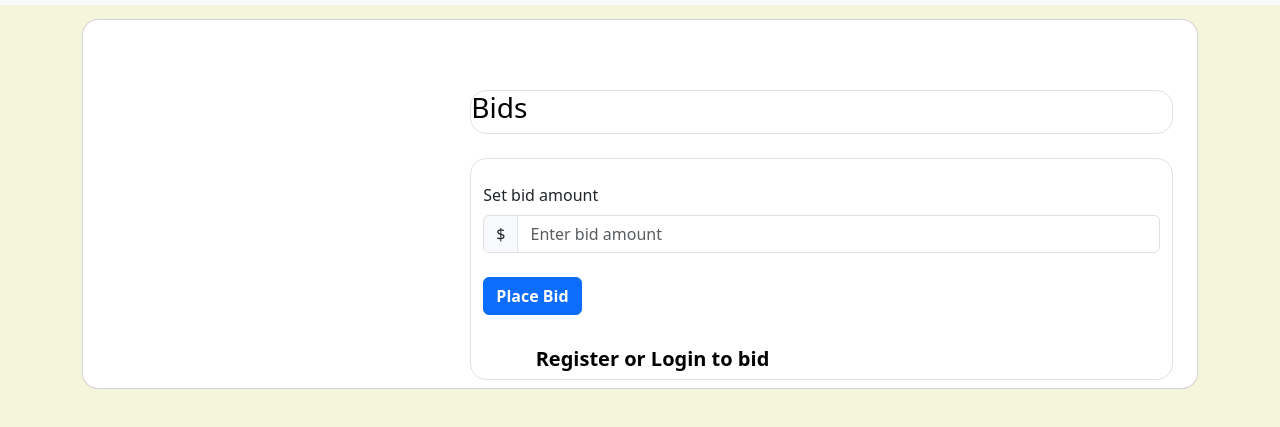
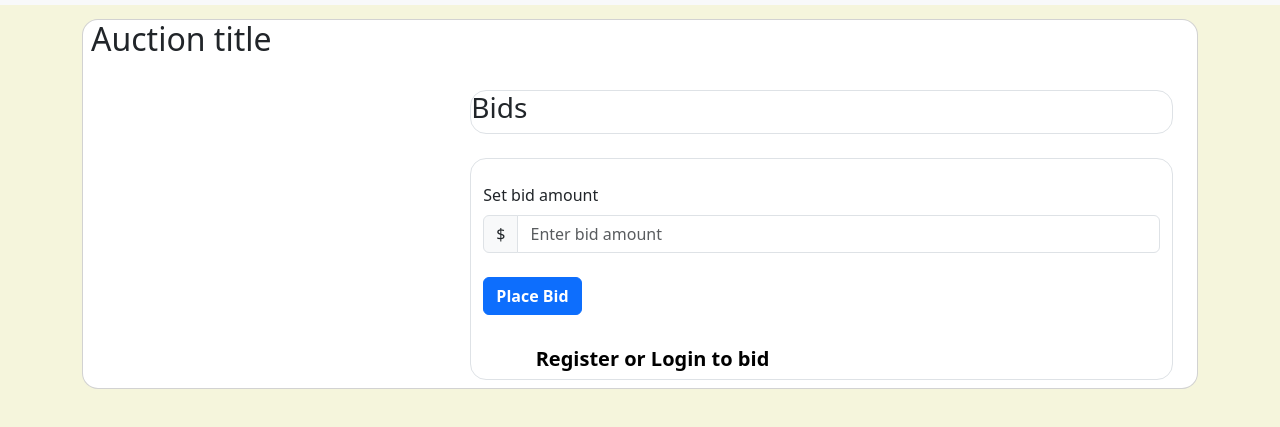
Before and after one commit to EF-Pami/semester-2-project, a website with bundled scripts: page auction.html in a window 1280 px wide. Shown: the part 271-698 px from the top of the page. Built offline with nearby package versions, Linux system fonts and the light colour scheme.

```diff
--- a/auction.html
+++ b/auction.html
@@ -40,9 +40,7 @@
       <div class="container-md mt-4">
         <div class="card col-md-12 rounded-4">
           <div class="col-12 bg-card rounded-top-4">
-            <h2 class="text-white text-stroke ms-2" id="auctionTitle">
-              Auction title
-            </h2>
+            <h2 class="text-stroke ms-2" id="auctionTitle">Auction title</h2>
           </div>
           <div class="container mb-2">
             <div class="container">
@@ -58,7 +56,7 @@
                     class="col-md-12 border rounded-4 border-grey mt-4 p-0"
                     id="auctionBidsContainer"
                   >
-                    <h3 class="text-black bg-card rounded-top">Bids</h3>
+                    <h3 class="text-stroke bg-card rounded-top">Bids</h3>
                     <!-- generate bids here -->
                   </div>
 
```
